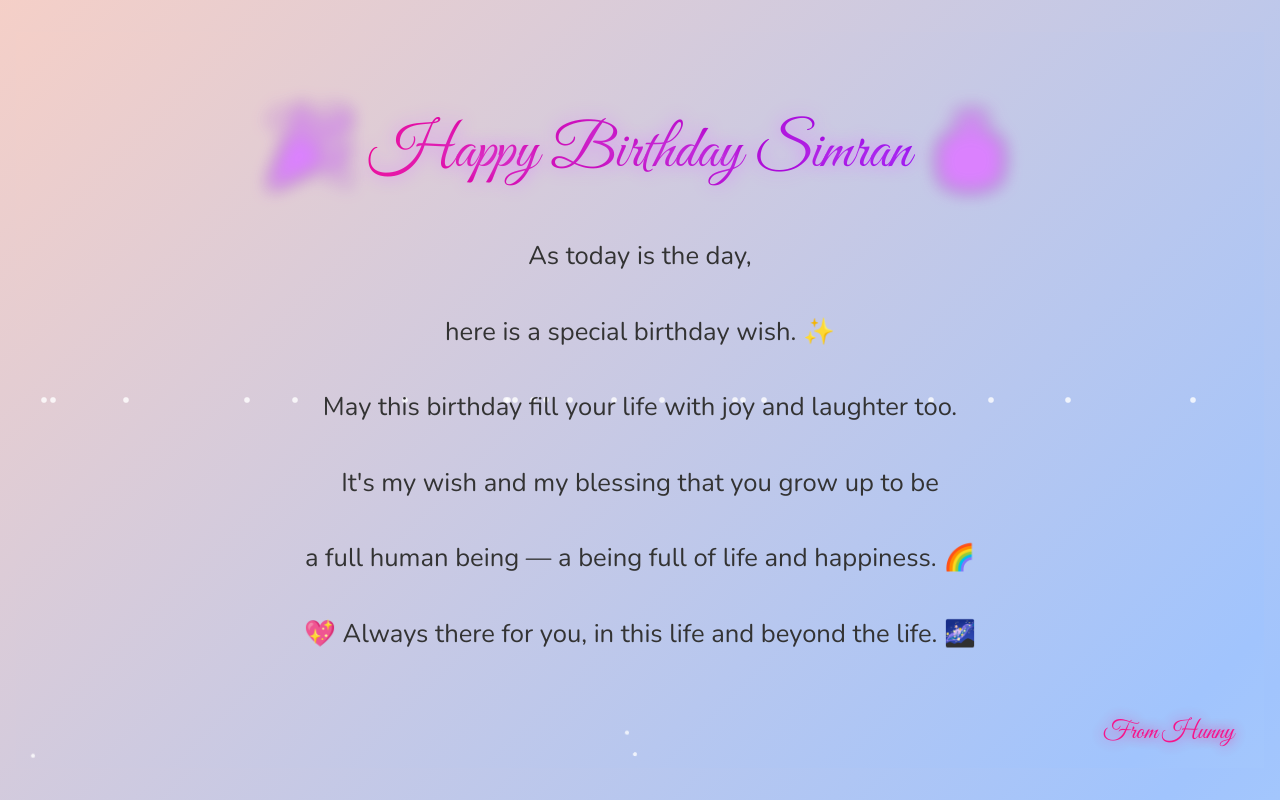
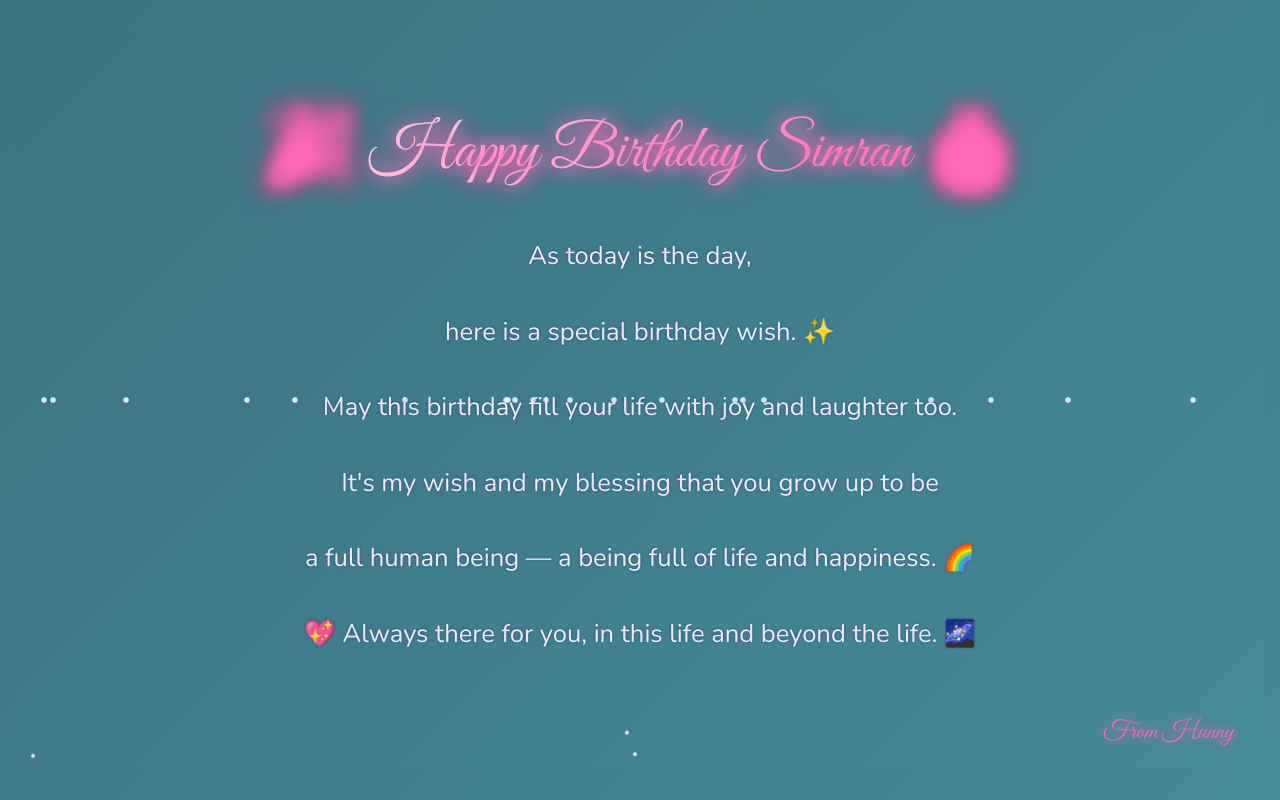
Before and after one commit to advithunny/simranbdaywish, a plain HTML site: page index.html in a window 1280 px wide. Drawn offline with nearby package versions, Linux system fonts and the light colour scheme.

Commit message:
Update index.html

```diff
--- a/index.html
+++ b/index.html
@@ -16,12 +16,12 @@
     html, body {
       height: 100%;
       width: 100%;
-      overflow-x: hidden; /* prevent horizontal scroll */
+      overflow-x: hidden;
       font-family: 'Nunito', sans-serif;
-      background: linear-gradient(135deg, #ff9a9e 0%, #fad0c4 25%, #fad0c4 50%, #a1c4fd 75%, #c2e9fb 100%);
+      background: linear-gradient(135deg, #2c3e50 0%, #4ca1af 100%);
       background-size: 400% 400%;
       animation: backgroundFlow 20s ease infinite;
-      color: #333;
+      color: #f5f5f5;
       display: flex;
       justify-content: center;
       align-items: center;
@@ -56,24 +56,35 @@
       word-wrap: break-word;
       max-width: 100%;
       white-space: normal;
-      background: linear-gradient(to right, #ff007f, #7f00ff);
+      background: linear-gradient(to right, #ffffff, #ff69b4);
       -webkit-background-clip: text;
       -webkit-text-fill-color: transparent;
       animation: glow 4s ease-in-out infinite alternate;
       margin-bottom: 1.8rem;
       display: inline-block;
-      text-shadow: 0 0 5px rgba(0,0,0,0.1);
+      text-shadow:
+        0 0 8px rgba(255, 105, 180, 0.8),
+        0 0 12px rgba(255, 105, 180, 0.7),
+        0 0 15px rgba(255, 105, 180, 0.6);
     }
 
     .heading span.emoji {
       font-size: 1.3em;
       vertical-align: middle;
-      filter: drop-shadow(0 0 1px rgba(0,0,0,0.2));
+      filter: drop-shadow(0 0 2px rgba(0,0,0,0.4));
     }
 
     @keyframes glow {
-      0% { text-shadow: 0 0 5px #fff4f8; }
-      100% { text-shadow: 0 0 20px #d670ff; }
+      0% { text-shadow:
+        0 0 8px rgba(255, 105, 180, 0.8),
+        0 0 12px rgba(255, 105, 180, 0.7),
+        0 0 15px rgba(255, 105, 180, 0.6);
+      }
+      100% { text-shadow:
+        0 0 20px rgba(255, 105, 180, 1),
+        0 0 25px rgba(255, 105, 180, 0.9),
+        0 0 30px rgba(255, 105, 180, 0.8);
+      }
     }
 
     .line span {
@@ -81,6 +92,8 @@
       opacity: 0;
       transform: translateY(20px);
       animation: fadeUpBounce 0.8s forwards;
+      color: #f0e9ff;
+      text-shadow: 0 0 3px rgba(0,0,0,0.3);
     }
 
     @keyframes fadeUpBounce {
@@ -111,15 +124,16 @@
       right: 30px;
       font-family: 'Great Vibes', cursive;
       font-size: 1.6rem;
-      color: #ff007f;
+      color: #ff69b4;
       opacity: 0.9;
       animation: pulseGlow 3s ease-in-out infinite;
       white-space: nowrap;
+      text-shadow: 0 0 4px #ff69b4cc;
     }
 
     @keyframes pulseGlow {
-      0%, 100% { text-shadow: 0 0 5px #ff007faa; }
-      50% { text-shadow: 0 0 15px #ff007fee; }
+      0%, 100% { text-shadow: 0 0 5px #ff69b4cc; }
+      50% { text-shadow: 0 0 15px #ff69b4ff; }
     }
 
     .sparkle {
```
